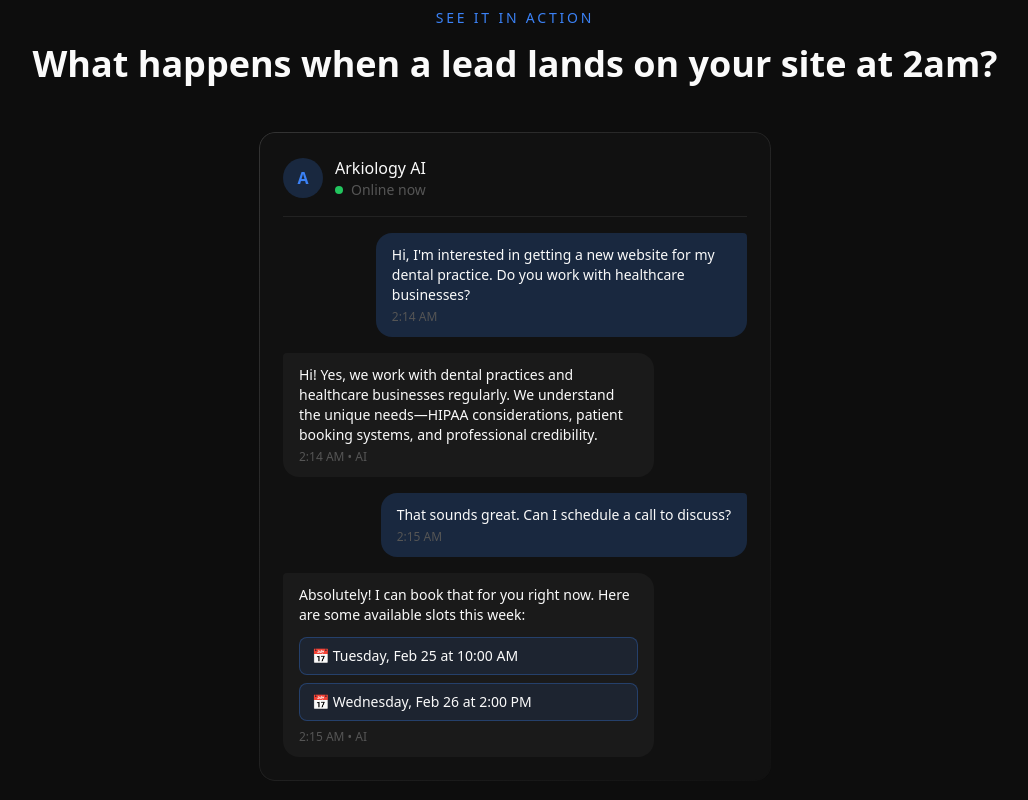
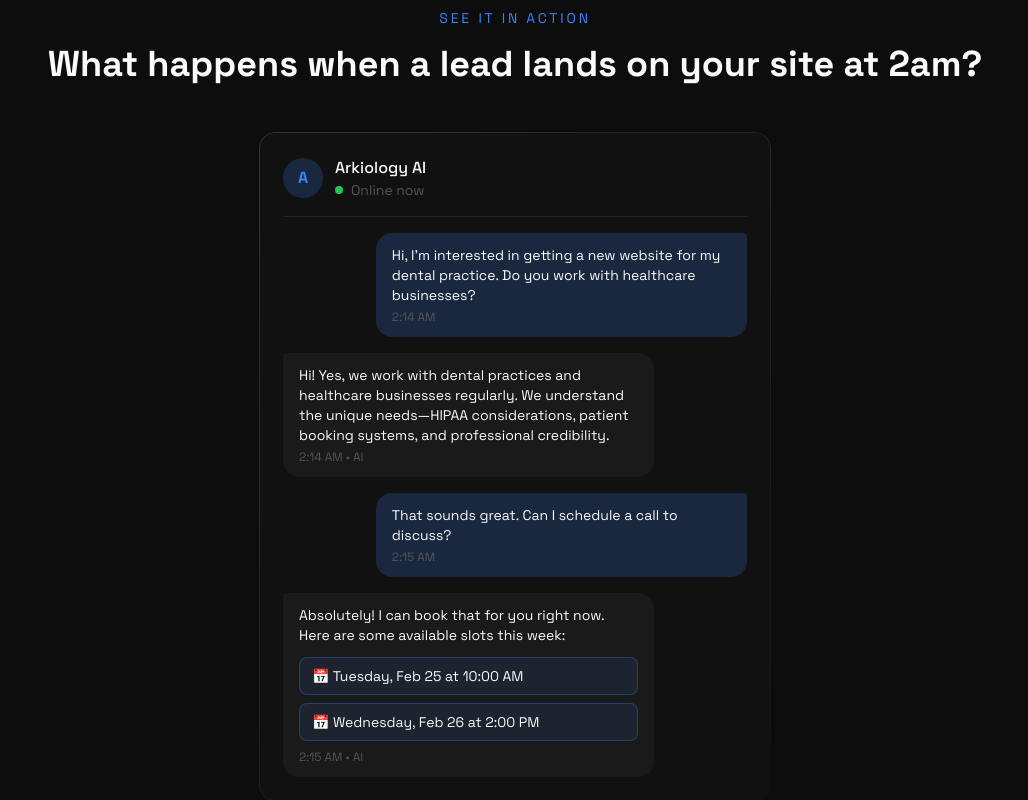
Before and after one commit to ArkiologykrA/arkiology-website, a Next.js app: page / in a window 1280 px wide. Shown: the part 3940-4740 px from the top of the page, without its empty margins (125-1153 px from the left). Built offline with nearby package versions, Linux system fonts and the light colour scheme.

Commit message:
Fix: Remove duplicate footers, apply Space Grotesk font, fix animations

```diff
--- a/app/ai-employees/page.tsx
+++ b/app/ai-employees/page.tsx
@@ -1,6 +1,4 @@
 'use client';
-
-import Footer from '@/components/Footer';
 
 export default function AIEmployeesPage() {
   return (
@@ -339,7 +337,6 @@
           </div>
         </section>
       </main>
-      <Footer />
     </>
   );
 }
--- a/app/globals.css
+++ b/app/globals.css
@@ -25,6 +25,7 @@
 body {
   background-color: var(--color-ark-black);
   color: var(--color-ark-white);
+  font-family: var(--font-family-sans);
 }
 
 /* Gradient text utility */
@@ -68,6 +69,7 @@
 }
 
 .fade-up {
+  opacity: 0;
   animation: fadeUp 0.8s ease-out forwards;
 }
 
--- a/app/page.tsx
+++ b/app/page.tsx
@@ -1,5 +1,3 @@
-import Footer from '@/components/Footer';
-
 export default function HomePage() {
   return (
     <>
@@ -771,7 +769,6 @@
         </div>
       </section>
     </main>
-    <Footer />
     </>
   );
 }
```
